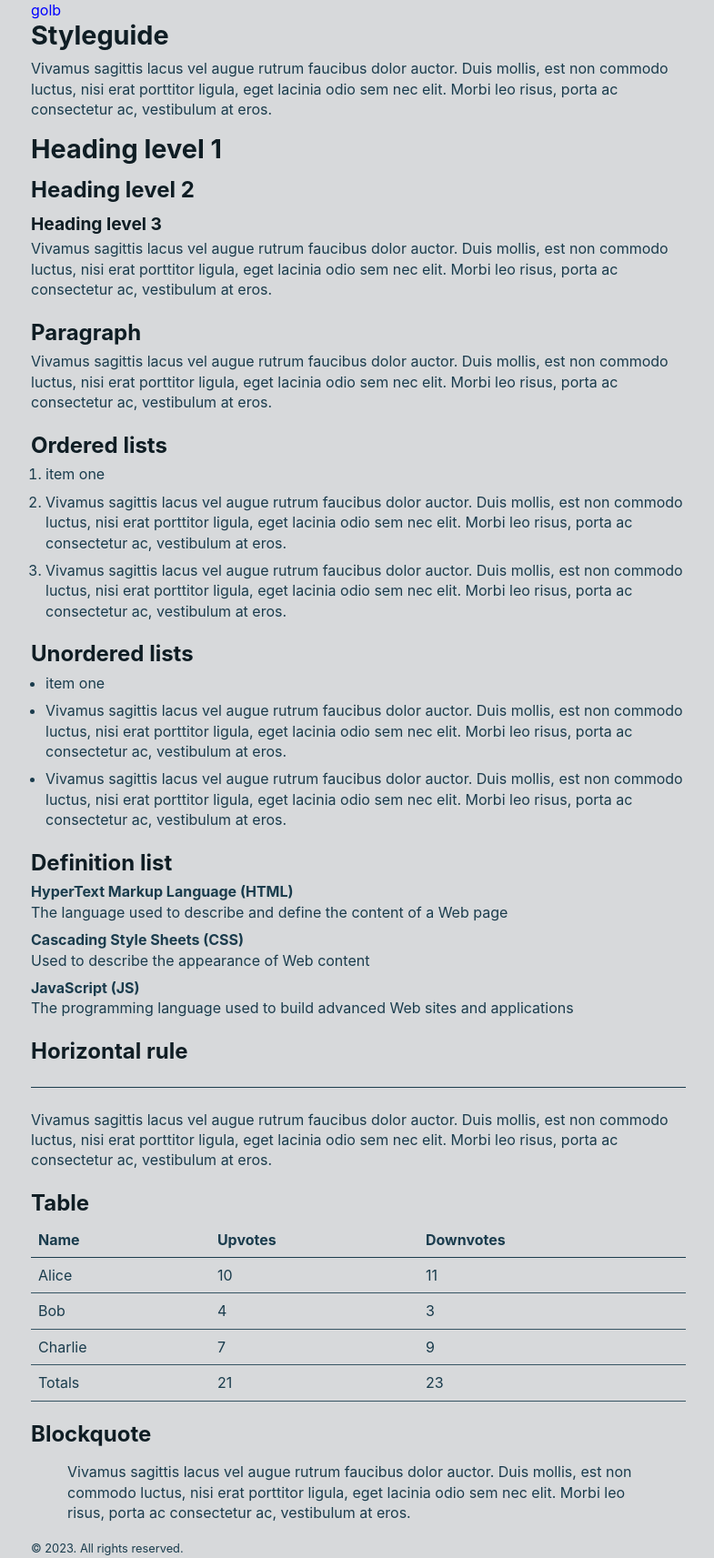
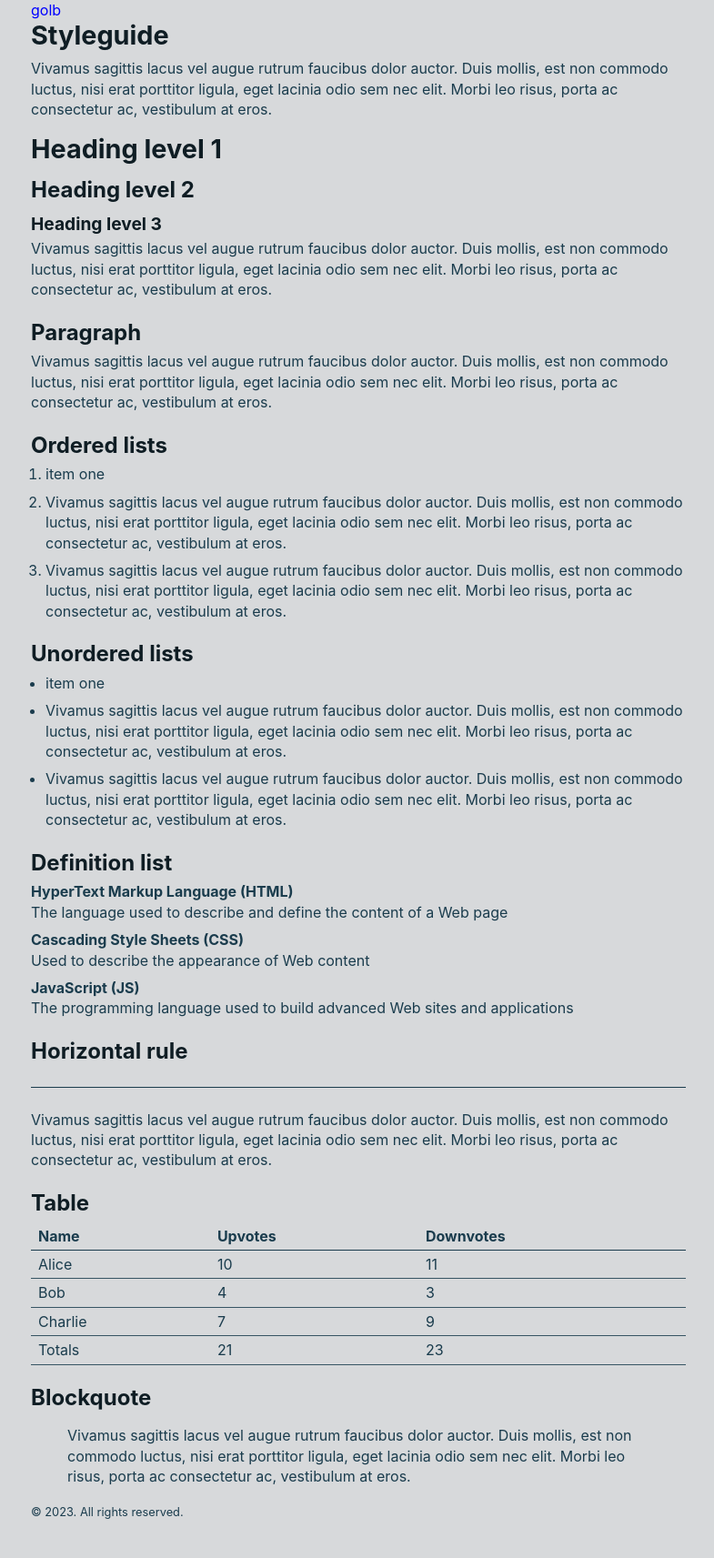
Before and after one commit to aflim/golb, a Jekyll site: the page built from styleguide.md, in a window 1280 px wide. Shown: the whole page at 91% size, without its empty margins (246-1031 px from the left). Built offline with Jekyll 4.4.1, drawn with Linux system fonts in a browser that asks for light colours; after the commit the page ends 1673 px from its top, so only the background shows below that.

Commit message:
Update stylesheet.css

```diff
--- a/assets/stylesheet.css
+++ b/assets/stylesheet.css
@@ -100,7 +100,7 @@
 /* base style */
 body {
   font-family: var(--font-system);
-  font-size: var(--font-size-base);
+  font-size: var(--font-size);
   font-weight: 400;
   line-height: var(--line-height-4);
   color: var(--ink-1);
@@ -108,10 +108,6 @@
 
   @media (min-width: var(--breakpoint-sm)) {
     font-size: calc(var(--font-size) * 1.5 );
-  }
-
-  @media (min-width: var(--breakpoint-md)) {
-    font-size: calc(var(--font-size) * 2 );
   }
 }
 
@@ -208,7 +204,7 @@
 td,
 th {
   padding-inline: .5em;
-  padding-block: .5em;
+  padding-block: .25em;
   border-color: inherit;
   border-style: solid;
   border-width: 0;
@@ -230,6 +226,6 @@
   margin-inline: auto;
 
   @media (min-width: var(--breakpoint-sm)) {
-    max-width: 65em;
+    max-width: 60em;
   }
 }
```
